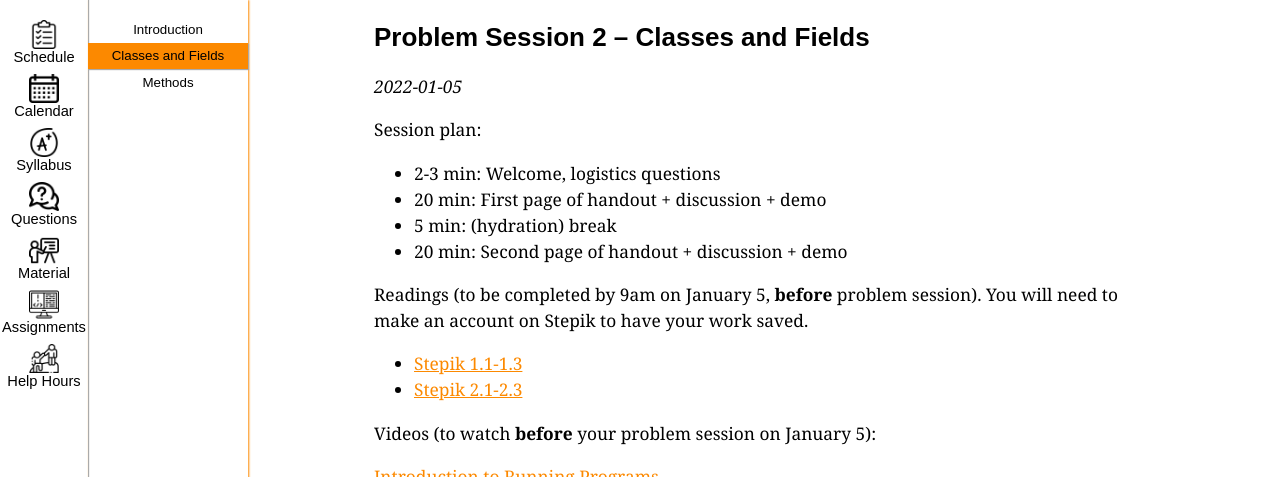
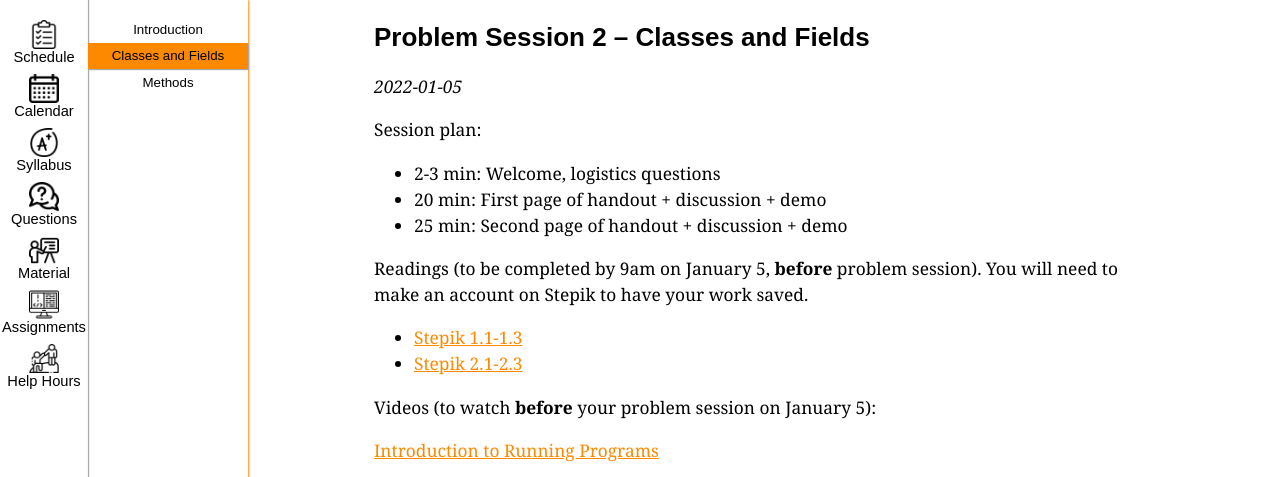
Before and after one commit to ucsd-cse11-w22/ucsd-cse11-w22.github.io, a Jekyll site: the page built from _lectures/lecture2.md, in a window 1280 px wide and 900 px high, cut to the strip 0-477 px from the top of the window. Built offline with Jekyll 4.4.1, drawn with Linux system fonts in a browser that asks for light colours.

Commit message:
Update lecture2.md

```diff
--- a/_lectures/lecture2.md
+++ b/_lectures/lecture2.md
@@ -23,8 +23,7 @@ _{{ page.released-on }}_
 Session plan:
 - 2-3 min: Welcome, logistics questions
 - 20 min: First page of handout + discussion + demo
-- 5 min: (hydration) break
-- 20 min: Second page of handout + discussion + demo
+- 25 min: Second page of handout + discussion + demo
 
 Readings (to be completed by 9am on January 5, **before** problem session). You will
 need to make an account on Stepik to have your work saved.
```
